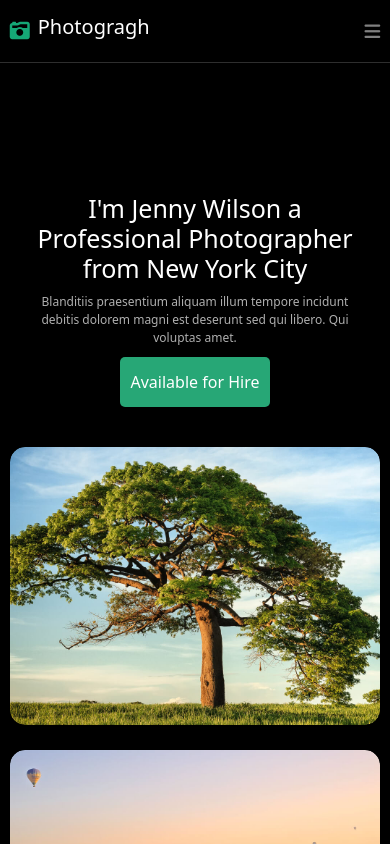
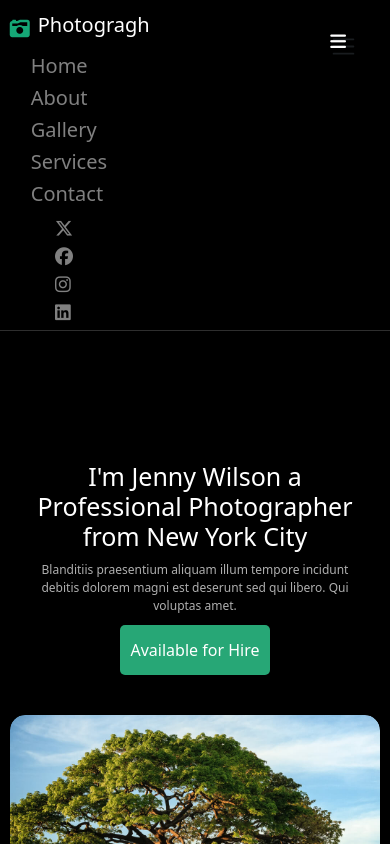
Before and after one commit to Mohamed-Abu-ElHagag/Gallery, a plain HTML site: page index.html in a window 390 px wide. Both pictures are taken after a click on the element 372 px from the left and 31 px from the top of the page. Shown: the top 844 px of the page. Drawn offline with Linux system fonts and the light colour scheme.

Commit message:
second version

```diff
--- a/css/main.css
+++ b/css/main.css
@@ -1,21 +1,25 @@
+*{
+  scroll-behavior: smooth !important;
+}
 body {
-  background-color: #000;
+  background-color: #000000;
 }
 .containeR {
   width: 95%;
   margin: 0 auto;
 }
 nav {
-  background-color: black;
+  background-color: rgb(255, 255, 255);
   padding: 15px 0;
   border-bottom: 1px solid #2e2e2e;
   width: 100%;
+  background-color: #000;
 }
 nav .navContent {
   display: flex;
   justify-content: space-between;
   align-items: center;
-  background-color: black;
+
 }
 nav .logo {
   display: flex;
@@ -29,6 +33,19 @@ nav .logo i {
 nav .logo h1 {
   font-size: 30px;
   color: #fff;
+}
+nav .linksLogo{
+  display: flex;
+  align-items: center;
+  height: 100%;
+  width: 100%;
+  justify-content: space-between;
+}
+nav .links{
+  display: flex;
+  align-items: center;
+  height: 100%;
+  justify-content: space-between;
 }
 nav .links ul li button {
   color: #808080;
@@ -44,6 +61,7 @@ nav .links ul li button:hover {
 nav .contactIcons i {
   color: #808080;
   margin-left: 5px;
+  margin-top: 10px;
   font-size: 18px;
   transition: all 0.5s;
   cursor: pointer;
@@ -52,24 +70,26 @@ nav .contactIcons i:hover {
   color: #15a776;
 }
 nav .bars {
-  color: #808080;
-  margin-left: 5px;
+  color: #ffffff;
+  margin:10px 5px 0 0;
   font-size: 18px;
   transition: all 0.5s;
   cursor: pointer;
-  display: none;
 }
 nav .bars i:hover {
   color: #15a776;
 }
+@media (max-width:991px) {
+  nav .navContent {
+    align-items: flex-start;
+  }
+  nav .linksLogo{
+   display: flex;
+   flex-direction: column;
+   align-items: flex-start;
+  }
+}
 @media (max-width: 900px) {
-  nav .contactIcons,
-  nav .links ul li button {
-    display: none;
-  }
-  nav .bars {
-    display: block;
-  }
   nav .logo i {
     font-size: 20px;
   }
--- a/index.html
+++ b/index.html
@@ -15,14 +15,15 @@
   </head>
   <body>
     <!-- start nav -->
-    <nav class="sticky-top">
+    <nav class="sticky-top navbar navbar-expand-lg">
       <div class="navContent containeR">
-        <div class="logo">
+        <div class="linksLogo">
+        <div class="logo navbar-brand">
           <i class="fa-solid fa-camera-retro"></i>
           <h1>Photogragh</h1>
         </div>
-        <div class="links">
-          <ul class="nav nav-pills" id="pills-tab" role="tablist">
+        <div class="links collapse navbar-collapse navbar-nav" id="navbarNav1">
+          <ul class="nav nav-pills navbar-nav" id="pills-tab" role="tablist">
             <li class="nav-item" role="presentation">
               <button
                 class="active"
@@ -90,15 +91,16 @@
               </button>
             </li>
           </ul>
+          <div class="contactIcons navbar-nav">
+            <i class="fa-brands fa-x-twitter"></i>
+            <i class="fa-brands fa-facebook"></i>
+            <i class="fa-brands fa-instagram"></i>
+            <i class="fa-brands fa-linkedin"></i>
+          </div>
         </div>
-        <div class="contactIcons">
-          <i class="fa-brands fa-x-twitter"></i>
-          <i class="fa-brands fa-facebook"></i>
-          <i class="fa-brands fa-instagram"></i>
-          <i class="fa-brands fa-linkedin"></i>
-        </div>
-        <div class="bars">
-          <i class="fa-solid fa-bars"></i>
+      </div>
+        <div class="navbar-toggler bars" type="button" data-bs-toggle="collapse" data-bs-target="#navbarNav1" aria-controls="navbarNav" aria-expanded="false" aria-label="Toggle navigation">
+          <i class="fa-solid fa-bars navbar-toggler-icon bars"></i>
         </div>
       </div>
     </nav>
```
